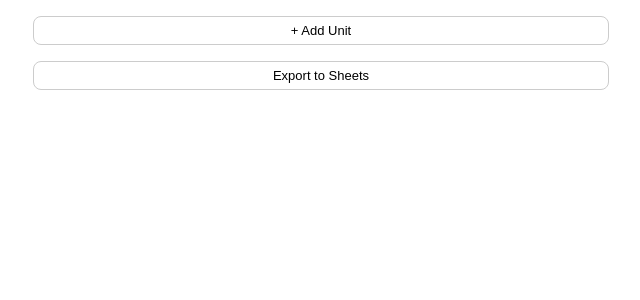
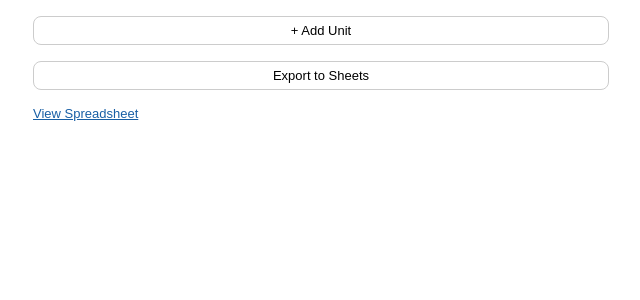
Before and after one commit to romanjonathan/public_html, a PHP site: page /unit_tracker.php in a window 1280 px wide. Shown: the part 301-601 px from the top of the page, without its empty margins (319-959 px from the left). Run offline with PHP 8.4, Linux system fonts and the light colour scheme.

Commit message:
Add link to Google Spreadsheet below export button
Co-Authored-By: Claude Sonnet 4.6 <noreply@anthropic.com>

```diff
--- a/unit_tracker.php
+++ b/unit_tracker.php
@@ -183,6 +183,7 @@ $today = date('m/d/Y');
     <div class="export-row">
         <button class="action-btn" onclick="exportSession()">Export to Sheets</button>
         <div id="export-status"></div>
+        <a href="https://docs.google.com/spreadsheets/d/1t4akmAF4D69uLrm4xjwJOdQEv9ydnx4utpmQb_ynhSo/edit?usp=sharing" target="_blank" style="display:inline-block; margin-top:0.5rem; font-size:13px; color:#185fa5;">View Spreadsheet</a>
     </div>
 </main>
 
```
